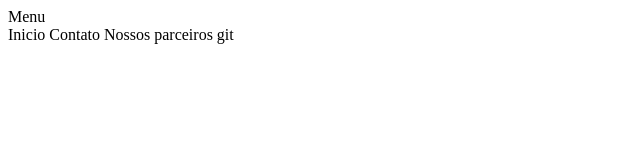
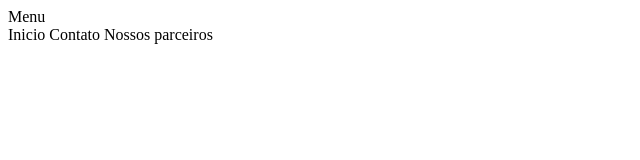
Before and after one commit to DaniRod03/projeto-git1, a plain HTML site: page index.html in a window 1280 px wide. Shown: the full height of the page, 0-640 px from the left. Drawn offline with Linux system fonts and the light colour scheme.

Commit message:
agora vai

```diff
--- a/index.html
+++ b/index.html
@@ -10,7 +10,7 @@
 
 <body>
     <header> Menu <br>
-        Inicio Contato Nossos parceiros git
+        Inicio Contato Nossos parceiros
     </header>
 </body>
 
```
